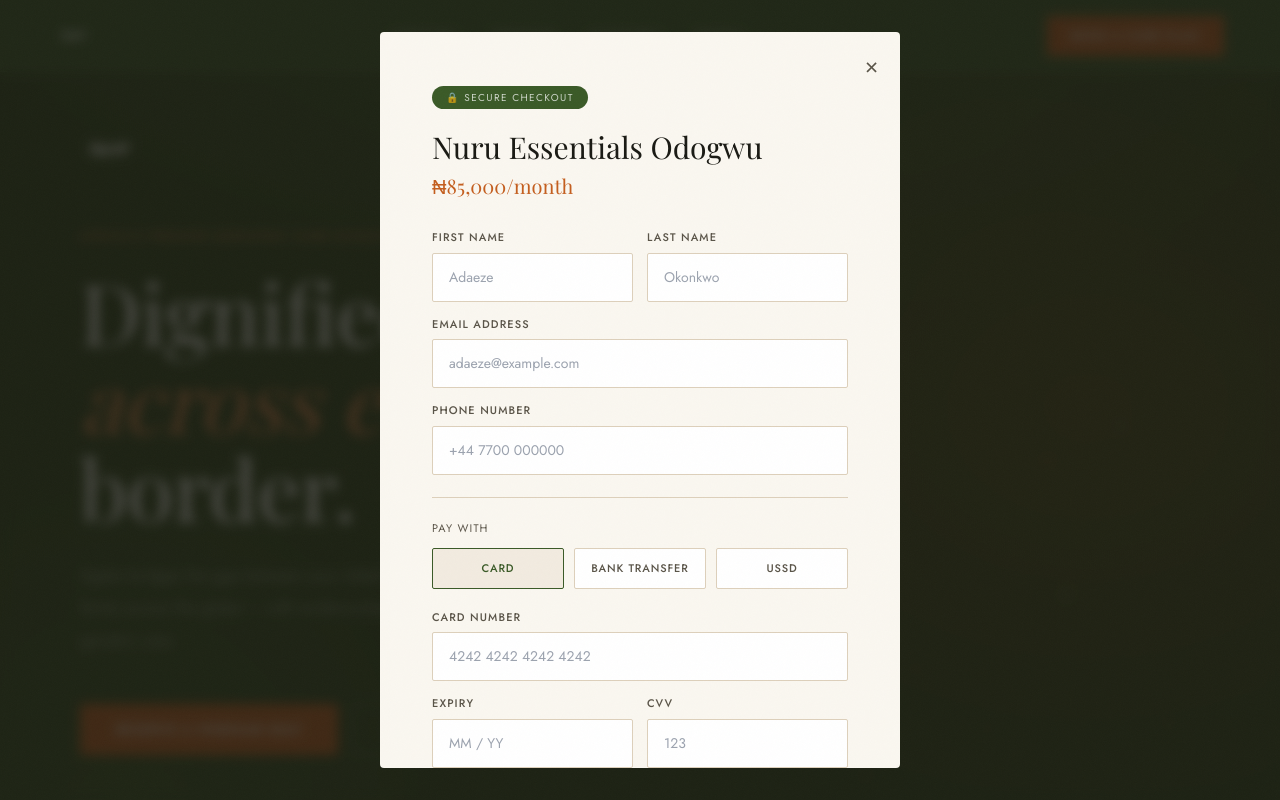
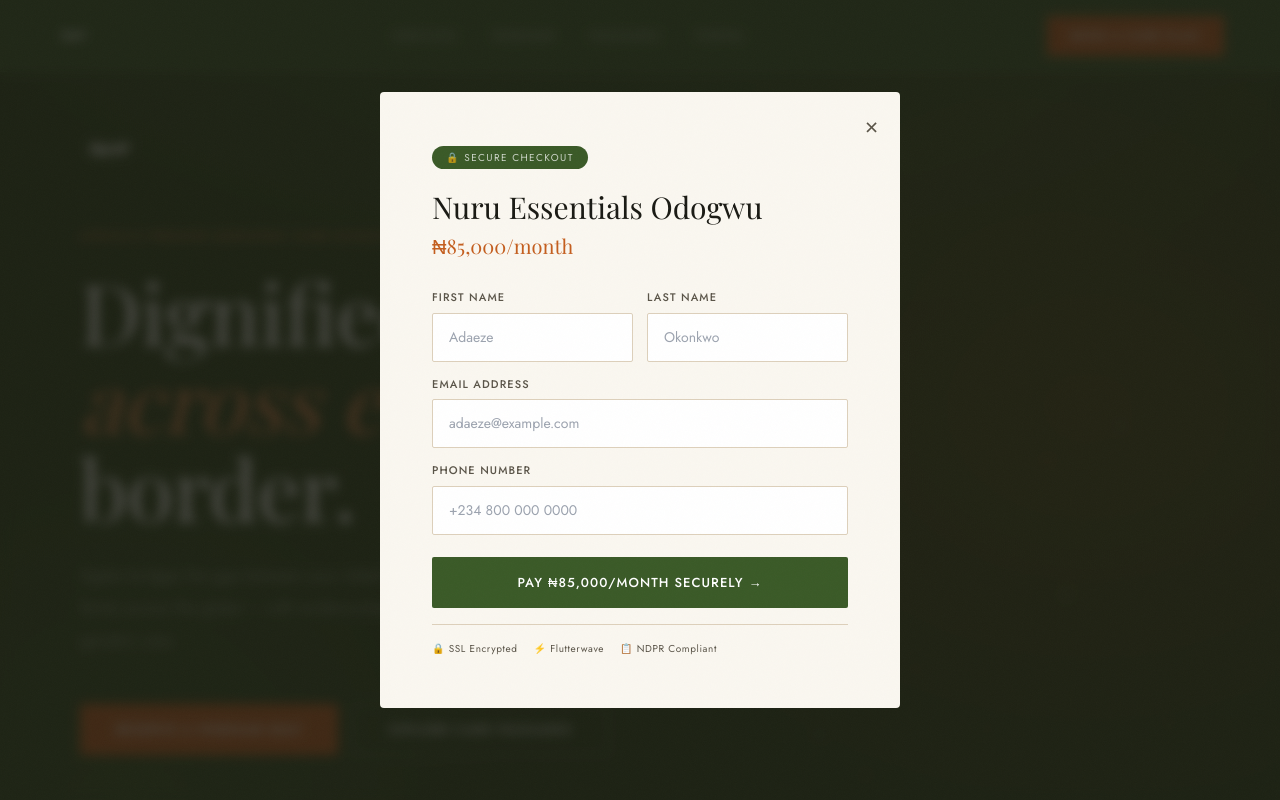
Before and after one commit to Affluentay/Agbar-life-care, a Next.js app: page / in a window 1280 px wide. Both pictures are taken after a click on the button "BOOK A CARE PLAN". Shown: the top 800 px of the page. Built offline with nearby package versions, Linux system fonts and the light colour scheme; a web font is replaced by a local one.

Commit message:
Remove vulnerable flutterwave-react package, update nodemailer

```diff
--- a/components/PaymentModal.tsx
+++ b/components/PaymentModal.tsx
@@ -1,5 +1,6 @@
 'use client'
 // components/PaymentModal.tsx
+// Real Flutterwave payment integration
 
 import { useState, useEffect } from 'react'
 import toast from 'react-hot-toast'
@@ -11,13 +12,32 @@ interface PaymentModalProps {
   packagePrice: string
 }
 
-type PayMethod = 'card' | 'bank' | 'ussd'
+declare global {
+  interface Window {
+    FlutterwaveCheckout: (config: any) => void
+  }
+}
 
 export default function PaymentModal({ isOpen, onClose, packageName, packagePrice }: PaymentModalProps) {
-  const [method, setMethod] = useState<PayMethod>('card')
   const [loading, setLoading] = useState(false)
   const [success, setSuccess] = useState(false)
-  const [form, setForm] = useState({ firstName: '', lastName: '', email: '', phone: '', cardNumber: '', expiry: '', cvv: '' })
+  const [form, setForm] = useState({
+    firstName: '',
+    lastName: '',
+    email: '',
+    phone: '',
+  })
+
+  // Load Flutterwave script
+  useEffect(() => {
+    const script = document.createElement('script')
+    script.src = 'https://checkout.flutterwave.com/v3.js'
+    script.async = true
+    document.body.appendChild(script)
+    return () => {
+      document.body.removeChild(script)
+    }
+  }, [])
 
   // Close on Escape key
   useEffect(() => {
@@ -38,15 +58,51 @@ export default function PaymentModal({ isOpen, onClose, packageName, packagePric
     setForm(prev => ({ ...prev, [e.target.name]: e.target.value }))
   }
 
-  const handleSubmit = async (e: React.FormEvent) => {
+  // Get amount in NGN from price string
+  const getAmount = () => {
+    if (packageName.includes('Basic')) return 45000
+    if (packageName.includes('Premium')) return 140000
+    return 85000 // Odogwu default
+  }
+
+  const handlePayment = (e: React.FormEvent) => {
     e.preventDefault()
-    if (!form.firstName || !form.email) { toast.error('Please fill in all required fields.'); return }
+    if (!form.firstName || !form.email || !form.phone) {
+      toast.error('Please fill in all required fields.')
+      return
+    }
+
     setLoading(true)
-    // Simulate Flutterwave call — replace with real Flutterwave inline SDK in production
-    await new Promise(r => setTimeout(r, 1800))
-    setLoading(false)
-    setSuccess(true)
-    toast.success('Payment received! Welcome to Àgbàr Life Care.')
+
+    window.FlutterwaveCheckout({
+      public_key: process.env.NEXT_PUBLIC_FLUTTERWAVE_PUBLIC_KEY,
+      tx_ref: `AGBAR-${Date.now()}`,
+      amount: getAmount(),
+      currency: 'NGN',
+      payment_options: 'card,ussd,banktransfer',
+      customer: {
+        email: form.email,
+        phone_number: form.phone,
+        name: `${form.firstName} ${form.lastName}`,
+      },
+      customizations: {
+        title: 'Àgbàr Life Care',
+        description: packageName,
+        logo: 'https://agbarlifecare.com/logo.png',
+      },
+      callback: function (response: any) {
+        setLoading(false)
+        if (response.status === 'successful') {
+          setSuccess(true)
+          toast.success('Payment successful! Welcome to Àgbàr Life Care.')
+        } else {
+          toast.error('Payment was not completed. Please try again.')
+        }
+      },
+      onclose: function () {
+        setLoading(false)
+      },
+    })
   }
 
   const inputStyle: React.CSSProperties = {
@@ -73,7 +129,6 @@ export default function PaymentModal({ isOpen, onClose, packageName, packagePric
           position: 'relative', maxHeight: '92vh', overflowY: 'auto',
         }}
       >
-        {/* Close */}
         <button onClick={onClose} style={{
           position: 'absolute', top: '18px', right: '18px',
           background: 'none', border: 'none', fontSize: '22px',
@@ -88,101 +143,78 @@ export default function PaymentModal({ isOpen, onClose, packageName, packagePric
               padding: '4px 14px', borderRadius: '20px', display: 'inline-block', marginBottom: '20px',
             }}>🔒 Secure checkout</div>
 
-            <h2 style={{ fontFamily: 'var(--font-serif)', fontSize: '30px', fontWeight: 400, color: 'var(--charcoal)', marginBottom: '6px', lineHeight: 1.2 }}>
+            <h2 style={{
+              fontFamily: 'var(--font-serif)', fontSize: '30px', fontWeight: 400,
+              color: 'var(--charcoal)', marginBottom: '6px', lineHeight: 1.2,
+            }}>
               {packageName}
             </h2>
-            <p style={{ fontFamily: 'var(--font-serif)', fontSize: '20px', color: 'var(--terra)', marginBottom: '28px' }}>
+            <p style={{
+              fontFamily: 'var(--font-serif)', fontSize: '20px',
+              color: 'var(--terra)', marginBottom: '28px',
+            }}>
               {packagePrice}
             </p>
 
-            <form onSubmit={handleSubmit} noValidate>
+            <form onSubmit={handlePayment} noValidate>
               <div style={{ display: 'grid', gridTemplateColumns: '1fr 1fr', gap: '14px', marginBottom: '14px' }}>
                 {[
                   { label: 'First name', name: 'firstName', placeholder: 'Adaeze' },
                   { label: 'Last name', name: 'lastName', placeholder: 'Okonkwo' },
                 ].map(f => (
                   <div key={f.name}>
-                    <label style={{ display: 'block', fontSize: '11px', fontWeight: 500, letterSpacing: '0.1em', textTransform: 'uppercase', color: 'var(--muted)', marginBottom: '7px' }}>{f.label}</label>
-                    <input style={inputStyle} name={f.name} placeholder={f.placeholder} onChange={handleChange} required />
+                    <label style={{
+                      display: 'block', fontSize: '11px', fontWeight: 500,
+                      letterSpacing: '0.1em', textTransform: 'uppercase',
+                      color: 'var(--muted)', marginBottom: '7px',
+                    }}>{f.label}</label>
+                    <input
+                      style={inputStyle} name={f.name}
+                      placeholder={f.placeholder} onChange={handleChange} required
+                    />
                   </div>
                 ))}
               </div>
 
               {[
                 { label: 'Email address', name: 'email', type: 'email', placeholder: 'adaeze@example.com' },
-                { label: 'Phone number', name: 'phone', type: 'tel', placeholder: '+44 7700 000000' },
+                { label: 'Phone number', name: 'phone', type: 'tel', placeholder: '+234 800 000 0000' },
               ].map(f => (
                 <div key={f.name} style={{ marginBottom: '14px' }}>
-                  <label style={{ display: 'block', fontSize: '11px', fontWeight: 500, letterSpacing: '0.1em', textTransform: 'uppercase', color: 'var(--muted)', marginBottom: '7px' }}>{f.label}</label>
-                  <input style={inputStyle} name={f.name} type={f.type} placeholder={f.placeholder} onChange={handleChange} />
+                  <label style={{
+                    display: 'block', fontSize: '11px', fontWeight: 500,
+                    letterSpacing: '0.1em', textTransform: 'uppercase',
+                    color: 'var(--muted)', marginBottom: '7px',
+                  }}>{f.label}</label>
+                  <input
+                    style={inputStyle} name={f.name}
+                    type={f.type} placeholder={f.placeholder} onChange={handleChange}
+                  />
                 </div>
               ))}
-
-              <div style={{ height: '1px', background: 'var(--sand)', margin: '22px 0' }} />
-
-              <p style={{ fontSize: '11px', letterSpacing: '0.1em', textTransform: 'uppercase', color: 'var(--muted)', marginBottom: '12px' }}>Pay with</p>
-              <div style={{ display: 'flex', gap: '10px', marginBottom: '20px' }}>
-                {(['card', 'bank', 'ussd'] as PayMethod[]).map(m => (
-                  <button
-                    key={m} type="button" onClick={() => setMethod(m)}
-                    style={{
-                      flex: 1, padding: '11px',
-                      border: `1px solid ${method === m ? 'var(--forest)' : 'var(--sand)'}`,
-                      background: method === m ? 'var(--cream)' : '#fff',
-                      color: method === m ? 'var(--forest)' : 'var(--muted)',
-                      fontFamily: 'var(--font-sans)', fontSize: '11px', fontWeight: 500,
-                      letterSpacing: '0.08em', textTransform: 'uppercase',
-                      borderRadius: '2px', cursor: 'pointer', transition: 'all 0.2s',
-                    }}
-                  >
-                    {m === 'card' ? 'Card' : m === 'bank' ? 'Bank transfer' : 'USSD'}
-                  </button>
-                ))}
-              </div>
-
-              {method === 'card' && (
-                <>
-                  <div style={{ marginBottom: '14px' }}>
-                    <label style={{ display: 'block', fontSize: '11px', fontWeight: 500, letterSpacing: '0.1em', textTransform: 'uppercase', color: 'var(--muted)', marginBottom: '7px' }}>Card number</label>
-                    <input style={inputStyle} name="cardNumber" placeholder="4242 4242 4242 4242" maxLength={19} onChange={handleChange} />
-                  </div>
-                  <div style={{ display: 'grid', gridTemplateColumns: '1fr 1fr', gap: '14px', marginBottom: '20px' }}>
-                    <div>
-                      <label style={{ display: 'block', fontSize: '11px', fontWeight: 500, letterSpacing: '0.1em', textTransform: 'uppercase', color: 'var(--muted)', marginBottom: '7px' }}>Expiry</label>
-                      <input style={inputStyle} name="expiry" placeholder="MM / YY" maxLength={7} onChange={handleChange} />
-                    </div>
-                    <div>
-                      <label style={{ display: 'block', fontSize: '11px', fontWeight: 500, letterSpacing: '0.1em', textTransform: 'uppercase', color: 'var(--muted)', marginBottom: '7px' }}>CVV</label>
-                      <input style={inputStyle} name="cvv" placeholder="123" maxLength={4} onChange={handleChange} />
-                    </div>
-                  </div>
-                </>
-              )}
-
-              {method === 'bank' && (
-                <div style={{ background: 'var(--cream)', padding: '20px', borderRadius: '2px', marginBottom: '20px', fontSize: '13px', color: 'var(--muted)', lineHeight: 1.7 }}>
-                  Bank transfer details will be sent to your email after you confirm. Your subscription activates within 2 hours of payment confirmation.
-                </div>
-              )}
-
-              {method === 'ussd' && (
-                <div style={{ background: 'var(--cream)', padding: '20px', borderRadius: '2px', marginBottom: '20px', fontSize: '13px', color: 'var(--muted)', lineHeight: 1.7 }}>
-                  Dial <strong>*901*000#</strong> from your Nigerian number to pay. Enter your email above so we can link your payment automatically.
-                </div>
-              )}
 
               <button
                 type="submit"
                 className="btn btn-forest"
                 disabled={loading}
-                style={{ width: '100%', opacity: loading ? 0.7 : 1, cursor: loading ? 'not-allowed' : 'pointer' }}
+                style={{
+                  width: '100%', marginTop: '8px',
+                  opacity: loading ? 0.7 : 1,
+                  cursor: loading ? 'not-allowed' : 'pointer',
+                }}
               >
-                {loading ? 'Processing...' : 'Confirm and pay securely →'}
+                {loading ? 'Opening payment...' : `Pay ${packagePrice} securely →`}
               </button>
 
-              <div style={{ display: 'flex', gap: '16px', marginTop: '16px', paddingTop: '16px', borderTop: '1px solid var(--sand)', alignItems: 'center' }}>
+              <div style={{
+                display: 'flex', gap: '16px', marginTop: '16px',
+                paddingTop: '16px', borderTop: '1px solid var(--sand)',
+                alignItems: 'center', flexWrap: 'wrap',
+              }}>
                 {['🔒 SSL Encrypted', '⚡ Flutterwave', '📋 NDPR Compliant'].map(item => (
-                  <span key={item} style={{ fontSize: '10px', color: 'var(--muted)', letterSpacing: '0.06em' }}>{item}</span>
+                  <span key={item} style={{ fontSize: '10px', color: 'var(--muted)', letterSpacing: '0.06em' }}>
+                    {item}
+                  </span>
                 ))}
               </div>
             </form>
@@ -195,10 +227,16 @@ export default function PaymentModal({ isOpen, onClose, packageName, packagePric
               alignItems: 'center', justifyContent: 'center',
               margin: '0 auto 22px', fontSize: '28px', color: 'var(--forest)',
             }}>✓</div>
-            <h3 style={{ fontFamily: 'var(--font-serif)', fontSize: '28px', fontWeight: 400, color: 'var(--charcoal)', marginBottom: '12px' }}>
+            <h3 style={{
+              fontFamily: 'var(--font-serif)', fontSize: '28px',
+              fontWeight: 400, color: 'var(--charcoal)', marginBottom: '12px',
+            }}>
               Payment received!
             </h3>
-            <p style={{ fontSize: '14px', fontWeight: 300, color: 'var(--muted)', lineHeight: 1.8, marginBottom: '28px' }}>
+            <p style={{
+              fontSize: '14px', fontWeight: 300, color: 'var(--muted)',
+              lineHeight: 1.8, marginBottom: '28px',
+            }}>
               Your receipt has been sent by email. Nurse Patience has been notified and your Diaspora Bridge portal access is now active. Welcome to Àgbàr Life Care.
             </p>
             <button className="btn btn-forest" onClick={onClose} style={{ width: '100%' }}>
--- a/package.json
+++ b/package.json
@@ -13,8 +13,8 @@
     "firebase": "^10.12.0",
     "firebase-admin": "^12.1.0",
     "framer-motion": "^11.2.10",
-    "next": "14.2.3",
-    "nodemailer": "^6.9.13",
+    "next": "^14.2.35",
+    "nodemailer": "^8.0.10",
     "react": "^18",
     "react-dom": "^18",
     "react-hot-toast": "^2.4.1"
```
Also changed, not shown: agbar.txt (added), 1 other file (tests, documents, lock files or other folders).
